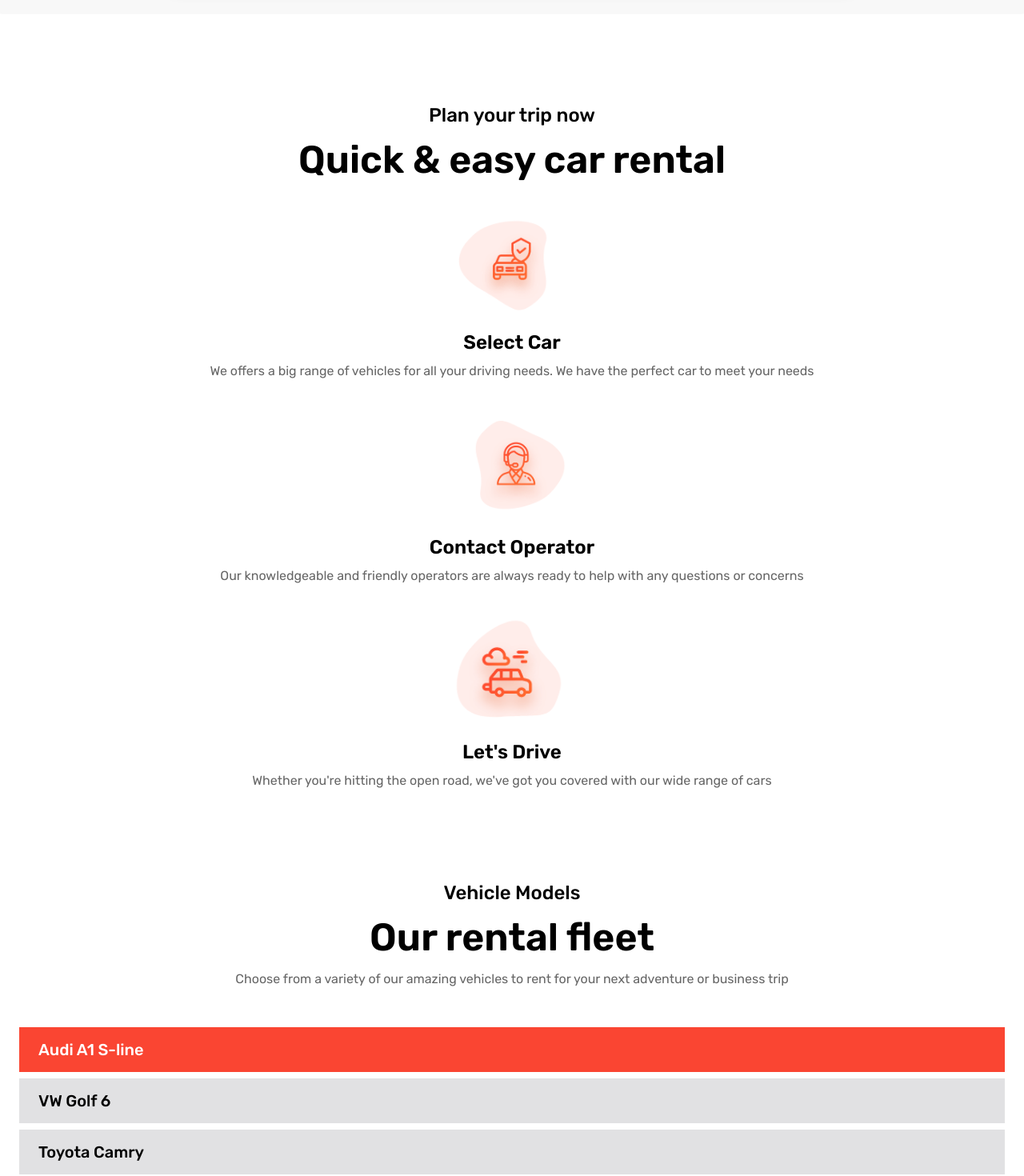
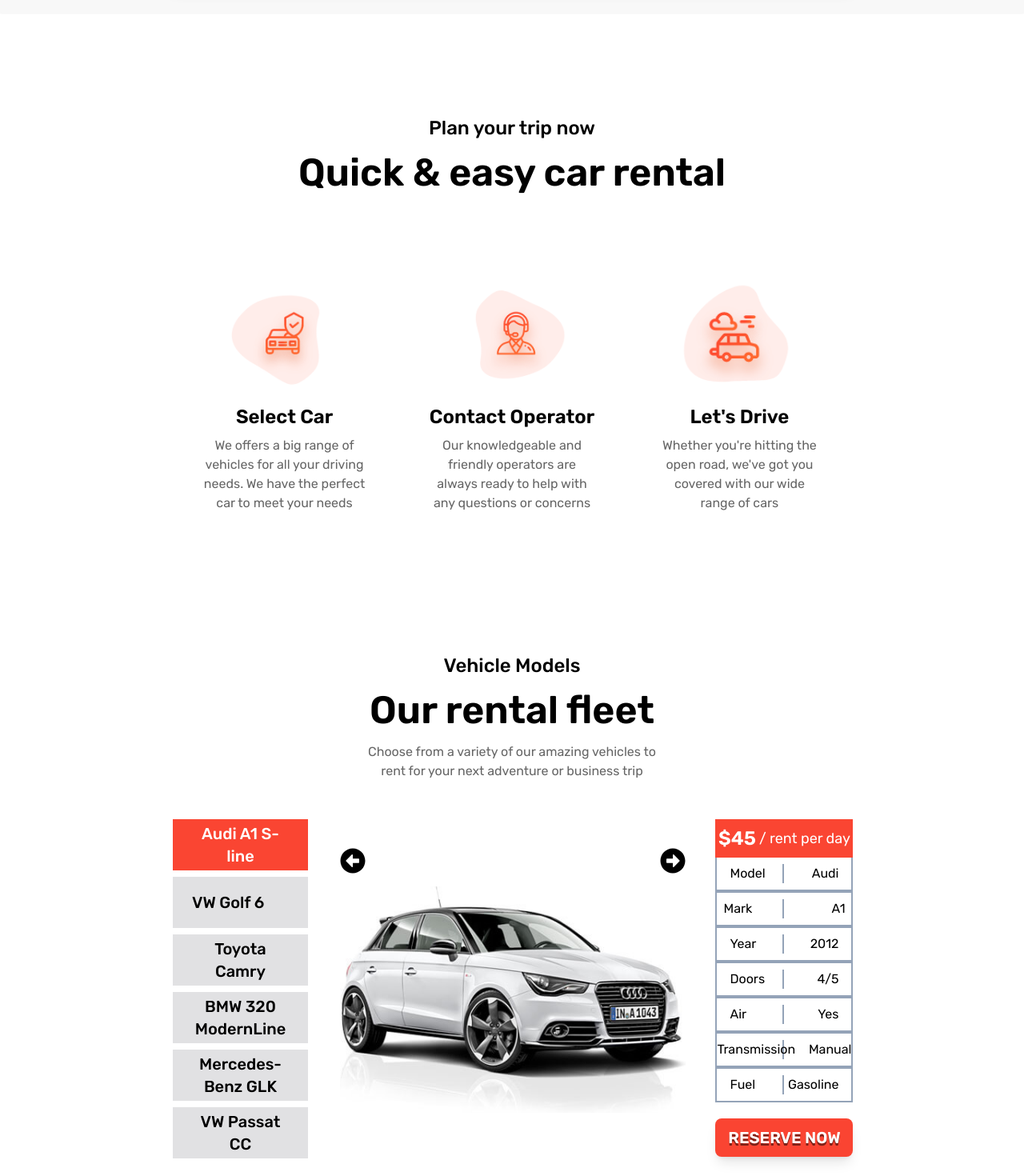
Before and after one commit to Pir4a/car-rent-website, a React (Vite) app: page / in a window 1280 px wide. Shown: the part 1140-2610 px from the top of the page at 80% size. Built offline with nearby package versions, Linux system fonts and the light colour scheme.

Commit message:
carmodels responsive done

```diff
--- a/src/Components/CarBook.tsx
+++ b/src/Components/CarBook.tsx
@@ -149,12 +149,15 @@
         <p
           className={
             isAllFields
-              ? "flex text-center justify-between items-center bg-red-400 rounded-md -mt-4 py-3 px-8  w-4/5 font-semibold text-slate-900 opacity-100 lg:max-h-12 lg:mt-6"
+              ? "flex text-center lg:w-1/3 lg:absolute lg:top-1 lg:left-[33%] justify-between items-center bg-red-400 rounded-md -mt-4 py-3 px-8  w-4/5 font-semibold text-slate-900 opacity-100 lg:max-h-12 lg:mt-6"
               : "hidden"
           }
         >
           All fields required!
-          <RxCross2 className="size-6" onClick={() => setIsAllFields(false)} />
+          <RxCross2
+            className="size-6  cursor-pointer"
+            onClick={() => setIsAllFields(false)}
+          />
         </p>
         <div className="box-form-car-type space-y-2">
           <label className="flex gap-2 font-medium text-lg items-center">
@@ -351,7 +354,7 @@
             >
               All fields required!
               <RxCross2
-                className="size-6"
+                className="size-6 cursor-pointer"
                 onClick={() => setIsAllFields(false)}
               />
             </p>
--- a/src/Components/CarModels.tsx
+++ b/src/Components/CarModels.tsx
@@ -23,21 +23,22 @@
   let carImgArray = Array.from(CARDATA, (carimage) => carimage.img)
 
   const btnstyles =
-    "h-14 w-full bg-zinc-300 bg-opacity-70 flex items-center px-6 font-medium text-xl focus:bg-orangelight focus:text-white"
+    "h-14 w-full bg-zinc-300 bg-opacity-70 flex items-center px-6 font-medium text-xl focus:bg-orangelight focus:text-white lg:h-16"
   const btnstylesfocus =
-    "h-14 w-full bg-opacity-100 flex items-center px-6 font-medium text-xl bg-orangelight text-white focus:bg-orangelight focus:text-white"
+    "h-14 w-full bg-opacity-100 flex items-center px-6 font-medium text-xl bg-orangelight text-white focus:bg-orangelight focus:text-white lg:h-16"
 
   return (
-    <div className="font-rubik pt-24">
+    <div className="font-rubik pt-24 ">
       <div className="flex flex-col gap-4 items-center text-center">
         <h4 className="font-medium text-2xl">Vehicle Models</h4>
         <h2 className="font-semibold text-5xl px-4">Our rental fleet</h2>
-        <p className="opacity-60 px-6">
+        <p className="opacity-60 px-6 lg:w-1/3">
           Choose from a variety of our amazing vehicles to rent for your next
           adventure or business trip
         </p>
       </div>
-      <div className="flex flex-col w-full px-6 items-start pt-12 gap-2 ">
+      <div className="lg:flex xl:w-[70%] lg:mx-auto xl:min-h-[500px] lg:gap-4">
+        <div className="flex flex-col w-full px-6 items-start pt-12 gap-2 lg:w-1/4">
           <button
             className={imageIndex == 0 ? btnstylesfocus : btnstyles}
             onClick={() => setImageIndex(0)}
@@ -75,7 +76,7 @@
             VW Passat CC
           </button>
         </div>
-      <div className="w-[90%] max-h-72 flex mx-auto mt-12 overflow-hidden relative">
+        <div className="w-[90%] max-h-72 flex mx-auto mt-12 overflow-hidden relative lg:w-[450px] lg:h-[450px] lg:items-center  lg:max-h-none">
           {carImgArray.map((url) => (
             <img
               key={url}
@@ -86,21 +87,36 @@
           ))}
           <button
             className="absolute pr-24 h-full flex pt-1 cursor-pointer text-orange left-0 hover:rounded-lg hover:bg-black
-         hover:bg-opacity-20 transition-all duration-100 ease-in-out"
+         hover:bg-opacity-20 transition-all duration-100 ease-in-out xl:left-0 2xl:hidden xl:top-8 xl:h-[80%]"
             onClick={showPrevImage}
           >
             <FaArrowAltCircleLeft className="size-8 stroke-white fill-black" />
           </button>
           <button
             className="absolute pl-24 h-full flex pt-1 cursor-pointer text-orange right-0 hover:rounded-lg hover:bg-black
-         hover:bg-opacity-20 transition-all duration-100 ease-in-out"
+         hover:bg-opacity-20 transition-all duration-100 ease-in-out 2xl:hidden xl:top-8 xl:h-[80%]"
             onClick={showNextImage}
           >
             <FaArrowAltCircleRight className="size-8 stroke-white fill-black" />
           </button>
         </div>
-      <div className="py-12 flex flex-col items-center justify-center ">
-        <div className="h-12 w-4/5 flex gap-1 justify-center items-center bg-orangelight text-white text-lg">
+
+        <div className="py-12 flex flex-col items-center justify-center lg:w-1/4 lg:min-h-[500px] xl:relative">
+          <button
+            className="absolute p-8 py-36 hidden cursor-pointer text-orange  hover:rounded-lg hover:bg-black
+            hover:bg-opacity-20 transition-all duration-100 ease-in-out 2xl:absolute 2xl:flex xl:-left-[206%] xl:top-[15%]"
+            onClick={showPrevImage}
+          >
+            <FaArrowAltCircleLeft className="size-8 stroke-white fill-black" />
+          </button>
+          <button
+            className="absolute p-8 py-36 hidden cursor-pointer text-orange  hover:rounded-lg hover:bg-black
+         hover:bg-opacity-20 transition-all duration-100 ease-in-out 2xl:absolute 2xl:flex xl:-left-[20%] xl:top-[15%]"
+            onClick={showNextImage}
+          >
+            <FaArrowAltCircleRight className="size-8 stroke-white fill-black" />
+          </button>
+          <div className="h-12 w-4/5 flex gap-1 justify-center items-center bg-orangelight text-white text-lg z-10">
             <span className="font-semibold text-2xl">
               ${CARDATA[imageIndex].price}{" "}
             </span>{" "}
@@ -113,12 +129,16 @@
               </span>
               <span>{CARDATA[imageIndex].model}</span>
             </div>
-          <div className="flex justify-between px-4 py-2 border-slate-400 border-2">
-            <span className="border-r-2 pr-6 border-slate-400 w-1/2">Mark</span>
+            <div className="flex justify-between px-4 lg:px-2 py-2 border-slate-400 border-2 ">
+              <span className="border-r-2 pr-6 border-slate-400 w-1/2">
+                Mark
+              </span>
               <span>{CARDATA[imageIndex].mark}</span>
             </div>
             <div className="flex justify-between px-4 py-2 border-slate-400 border-2">
-            <span className="border-r-2 pr-6 border-slate-400 w-1/2">Year</span>
+              <span className="border-r-2 pr-6 border-slate-400 w-1/2">
+                Year
+              </span>
               <span>{CARDATA[imageIndex].year}</span>
             </div>
             <div className="flex justify-between px-4 py-2 border-slate-400 border-2">
@@ -128,17 +148,21 @@
               <span>{CARDATA[imageIndex].doors}</span>
             </div>
             <div className="flex justify-between px-4 py-2 border-slate-400 border-2">
-            <span className="border-r-2 pr-6 border-slate-400 w-1/2">Air</span>
+              <span className="border-r-2 pr-6 border-slate-400 w-1/2">
+                Air
+              </span>
               <span>{CARDATA[imageIndex].air}</span>
             </div>
-          <div className="flex justify-between px-4 py-2 border-slate-400 border-2">
+            <div className="flex justify-between px-4 lg:px-0 2xl:px-4 py-2 border-slate-400 border-2">
               <span className="border-r-2 pr-6 border-slate-400 w-1/2">
                 Transmission
               </span>
               <span>{CARDATA[imageIndex].transmission}</span>
             </div>
             <div className="flex justify-between px-4 py-2 border-slate-400 border-2">
-            <span className="border-r-2 pr-6 border-slate-400 w-1/2">Fuel</span>
+              <span className="border-r-2 pr-6 border-slate-400 w-1/2">
+                Fuel
+              </span>
               <span>{CARDATA[imageIndex].fuel}</span>
             </div>
             <div className="h-12 w-full flex gap-1 mt-5 rounded-lg shadow-lg justify-center items-center bg-orange text-white text-lg relative">
@@ -150,6 +174,7 @@
           </div>
         </div>
       </div>
+    </div>
   )
 }
 
--- a/src/Components/Plan.tsx
+++ b/src/Components/Plan.tsx
@@ -4,32 +4,32 @@
 
 function Plan() {
   return (
-    <div className="font-rubik pt-28 flex flex-col text-center items-center">
-      <div className="flex flex-col gap-4">
+    <div className="font-rubik pt-28 flex flex-col text-center items-center lg:w-2/3 lg:mx-auto lg:gap-y-12 lg:py-20 lg:pb-0 lg:justify-center">
+      <div className="flex flex-col gap-4 lg:pt-12">
         <h4 className="font-medium text-2xl">Plan your trip now</h4>
         <h2 className="font-semibold text-5xl px-4">Quick & easy car rental</h2>
       </div>
-      <div className="grid grid-cols-1 grid-row-3 py-4 gap-7">
-        <div className="flex flex-col items-center pt-2">
+      <div className="grid grid-cols-1 grid-row-3 py-4 gap-7 lg:grid-cols-3 lg:grid-rows-1 xl:gap-0 lg:place-items-center">
+        <div className="flex flex-col items-center pt-2 lg:justify-center lg:pt-0 lg:min-h-[400px]">
           <img src={car} className="size-40" />
           <h2 className="pt-1 font-semibold text-2xl">Select Car</h2>
-          <p className="opacity-60 text-center px-10 pt-2 ">
+          <p className="opacity-60 text-center px-10 pt-2 lg:min-h-[210px] xl:min-h-[130px]">
             We offers a big range of vehicles for all your driving needs. We
             have the perfect car to meet your needs
           </p>
         </div>
-        <div className="flex flex-col items-center">
+        <div className="flex flex-col items-center lg:justify-center lg:min-h-[400px] ">
           <img src={human} className="size-40" />
           <h2 className="pt-1 font-semibold text-2xl">Contact Operator</h2>
-          <p className="opacity-60 text-center px-10 pt-2 ">
+          <p className="opacity-60 text-center px-10 pt-2 lg:min-h-[210px] xl:min-h-[130px]">
             Our knowledgeable and friendly operators are always ready to help
             with any questions or concerns
           </p>
         </div>
-        <div className="flex flex-col items-center">
+        <div className="flex flex-col items-center lg:justify-center lg:min-h-[400px]">
           <img src={cardrive} className="size-40" />
           <h2 className="pt-1 font-semibold text-2xl">Let's Drive</h2>
-          <p className="opacity-60 text-center px-10 pt-2 ">
+          <p className="opacity-60 text-center px-10 pt-2 lg:min-h-[210px] xl:min-h-[130px]">
             Whether you're hitting the open road, we've got you covered with our
             wide range of cars
           </p>
```
Lines whose indentation alone changed are shown as unchanged.
